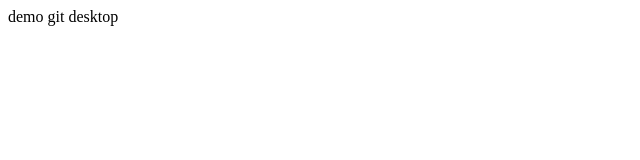
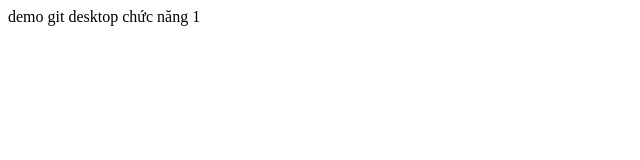
Before and after one commit to quynhxitrum/quynhxitrum, a plain HTML site: page index.html in a window 1280 px wide. Shown: the full height of the page, 0-640 px from the left. Drawn offline with Linux system fonts and the light colour scheme.

Commit message:
Update index.html

```diff
--- a/index.html
+++ b/index.html
@@ -8,6 +8,6 @@
 </head>
 <body>
     demo git desktop
-
+    chức năng 1
 </body>
 </html>
```
